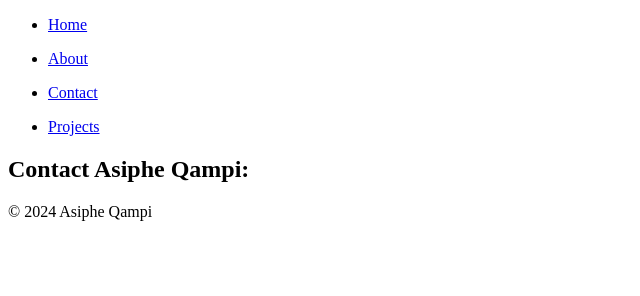
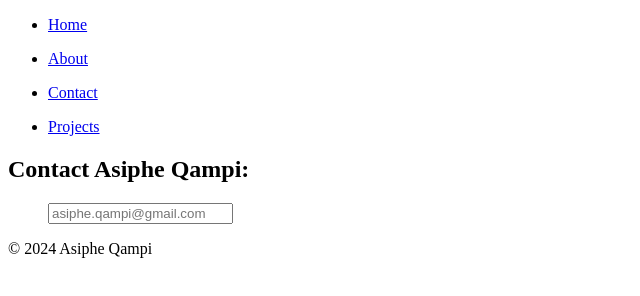
Before and after one commit to Qampi/Portfolio, a plain HTML site: page contact.html in a window 1280 px wide. Shown: the whole page, without its empty margins (0-640 px from the left). Drawn offline with Linux system fonts and the light colour scheme; files whose address does not match are found by name.

Commit message:
contact updated

```diff
--- a/contact.html
+++ b/contact.html
@@ -18,7 +18,7 @@
         <main>
             <section>
               <h1>Contact Asiphe Qampi:</h1>
-              <ul><!-- Add your contact details --></ul>
+              <ul><i class="fa fa-envelope" ariahidden="true"></i><input type="email" placeholder="asiphe.qampi@gmail.com"></i></ul>
             </section>
         </main>
         <footer>
```
